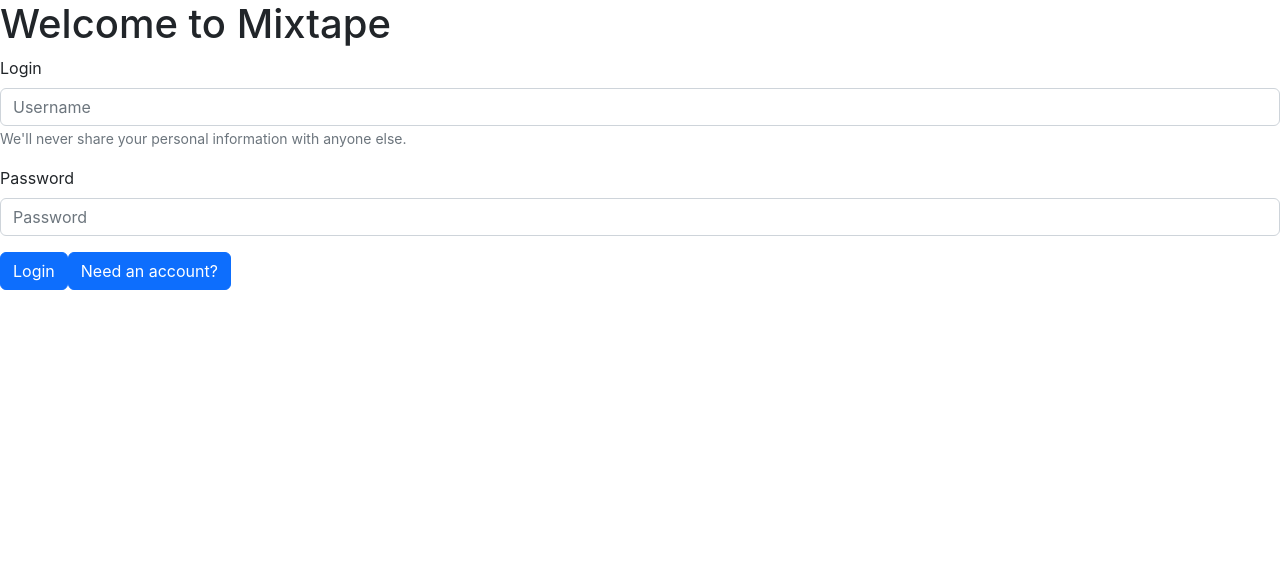
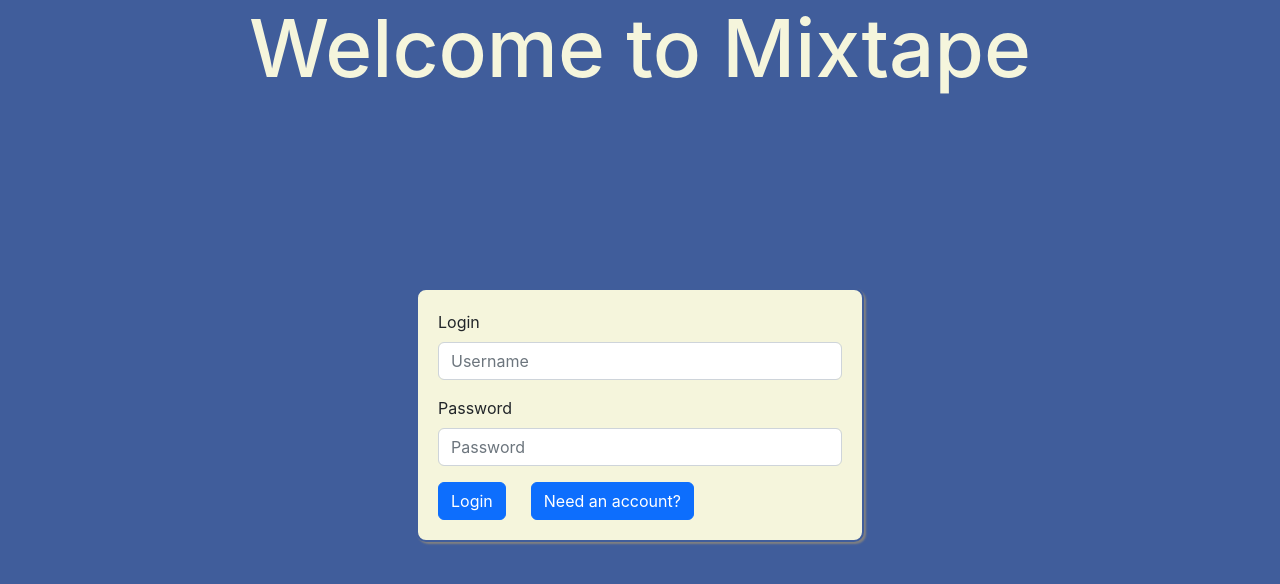
Before and after one commit to KayceLyon/Mixtape-Frontend, a React (Create React App) app in the folder mixtape/: page /api/playlists in a window 1280 px wide. Shown: the top 584 px of the page. Built offline with nearby package versions, Linux system fonts and the light colour scheme.

Commit message:
login and create new user working for real

```diff
--- a/mixtape/src/App.js
+++ b/mixtape/src/App.js
@@ -73,7 +73,7 @@ return (
       </Route>
       <Route path="/" element={<Navigate to="/api/playlists" />}>
       </Route>
-      <Route path = "/api/songs" element={<Navigation searchParams = {searchParams} setSearchParams = {setSearchParams} filteredSongs = {filteredSongs} setFilteredSongs = {setFilteredSongs} songs={songs} setSongs={setSongs}/>}>
+      <Route path = "/api/songs" element={<Navigation searchParams = {searchParams} setSearchParams = {setSearchParams} filteredSongs = {filteredSongs} setFilteredSongs = {setFilteredSongs} songs={songs} setSongs={setSongs} />}>
         <Route index element={<SongIndex songs = {songs} setSongs = {setSongs} filteredSongs = {filteredSongs} setFilteredSongs = {setFilteredSongs} />} />
         <Route path="new" element={<AddSong />} />
     </Route>
--- a/mixtape/src/components/Login.js
+++ b/mixtape/src/components/Login.js
@@ -10,6 +10,19 @@ function Login(props) {
   const [username, setUsername] = useState('')
   const [password, setPassword] = useState('')
 
+  const [toggleLogin, setToggleLogin] = useState(false)
+  const [toggleForm, setToggleForm] = useState(true)
+
+  const handleToggleForm = (event) => {
+    if(toggleForm === true) {
+      setToggleForm(false)
+      setToggleLogin(true)
+    } else {
+      setToggleForm(true)
+      setToggleLogin(false)
+    }
+  }
+
   const triggerLogin = (event) => {
     event.preventDefault()
     let userObj = {
@@ -19,12 +32,20 @@ function Login(props) {
     handleLogin(userObj)
   }
 
+  const triggerCreateUser = (event) => {
+    event.preventDefault()
+    let userObj = {
+      username: username,
+      password: password
+    }
+    createUser(userObj)
+  }
+
   const handleLogin = (userObj) => {
     console.log(userObj);
-  axios.get('https://secret-beach-46849.herokuapp.com/api/useraccount/login').then((response) => {
-
+  axios.put('https://secret-beach-46849.herokuapp.com/api/useraccount/login', userObj).then((response) => {
     if(response){
-        console.log('works');
+        console.log(response.data.username);
       props.setCurrentUser(true)
     } else {
       console.log('error');
@@ -33,19 +54,36 @@ function Login(props) {
   })
 }
 
+const createUser = (userObj) => {
+  console.log(userObj);
+axios.post('https://secret-beach-46849.herokuapp.com/api/useraccount', userObj).then((response) => {
+  if(response){
+      console.log(response.data.username);
+    props.setCurrentUser(true)
+  } else {
+    console.log('error');
+
+  }
+})
+}
 
 
   return (
     <>
+
+    { toggleForm ?
+
+    <div className='body'>
+
+    <h1 className='loginHeader'>Welcome to Mixtape</h1>
+
      <div className="bg">
-     <h1>Welcome to Mixtape</h1>
+
     <Form className="submit" onSubmit={triggerLogin}>
     <Form.Group className="mb-3" controlId="formBasic">
       <Form.Label className='log'>Login</Form.Label>
       <Form.Control type="text" placeholder="Username" className="textInput" onChange={(event)=>{setUsername(event.target.value)}}/>
-      <Form.Text className="text-muted">
-        We'll never share your personal information with anyone else.
-      </Form.Text>
+
     </Form.Group>
 
     <Form.Group className="mb-3" controlId="formBasicPassword">
@@ -53,16 +91,47 @@ function Login(props) {
       <Form.Control type="password" placeholder="Password" className='textInput'  onChange={(event)=> {setPassword(event.target.value)}}/>
     </Form.Group>
 
-        {props.toggleError ?
-          <h5 className='errorMsg'>{props.errorMessage}</h5>
-          :
-          null
-        }
+
         <Button input type='submit' value='Login' className='submitBtn'>Login</Button>
-        <Button onClick={props.handleToggleForm} className='accountBtn'> {props.toggleLogin ? null : 'Need an account?'}</Button>
+        <Button onClick={handleToggleForm} className='accountBtn'> {toggleLogin ? null : 'Need an account?'}</Button>
         </Form>
 
       </div>
+    </div>
+
+    :
+
+    <div className='body'>
+
+    <h1 className='loginHeader'>Welcome to Mixtape</h1>
+
+      <div className='bg'>
+
+            <Form class="submit" onSubmit={triggerCreateUser} className='inputForm'>
+                <Form.Group className="mb-3" controlId="formBasic">
+                <Form.Label class='log'>Create New User</Form.Label>
+                <Form.Control type="text" placeholder="Username" class="textInput" onChange={(event)=>{setUsername(event.target.value)}}/>
+                </Form.Group>
+
+                 <Form.Group className="mb-3" controlId="formBasicPassword">
+                 <Form.Label class='log'>Password</Form.Label>
+                 <Form.Control type="password" placeholder="Password" className='textInput'  onChange={(event)=> {setPassword(event.target.value)}}/>
+
+                </Form.Group>
+
+     <Button input type='submit' value='Login' className='submitBtn'>Create Account</Button>
+     <Button onClick={handleToggleForm} className='accountBtn'>{toggleLogin ? 'Already Have an Account?' : null }</Button>
+
+      </Form>
+      </div>
+    </div>
+
+      }
+
+
+
+
+
     </>
   );
 }
--- a/mixtape/src/index.css
+++ b/mixtape/src/index.css
@@ -11,6 +11,33 @@ body {
 code {
   font-family: source-code-pro, Menlo, Monaco, Consolas, 'Courier New',
     monospace;
+}
+
+.loginHeader {
+  text-align: center;
+  color: beige;
+  font-size: 80px;
+}
+
+.body {
+ background-color: rgb(64, 93, 155);
+ height: 1000px;;
+}
+
+.bg {
+  background-color: beige;
+  margin-top: 15%;
+  margin-left: auto;
+  margin-right: auto;
+  width: 35%;
+  border: 2px solid rgb(64, 93, 155);
+  padding: 20px;
+  border-radius: 10px;
+  box-shadow: 2px 2px 2px grey;
+}
+
+.accountBtn {
+  margin-left: 25px;
 }
 
 .tape {
```
Also changed, not shown: mixtape/src/components/User.js (+64 -0 lines).
